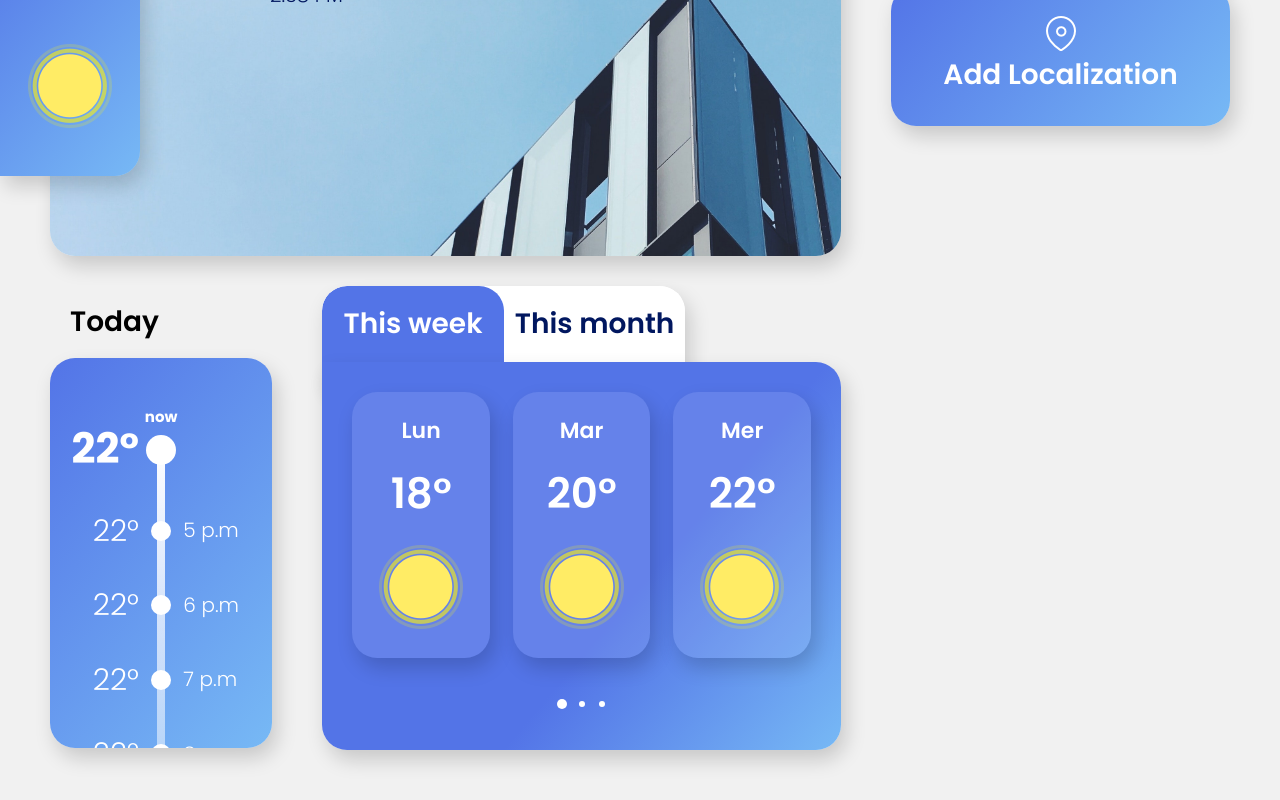
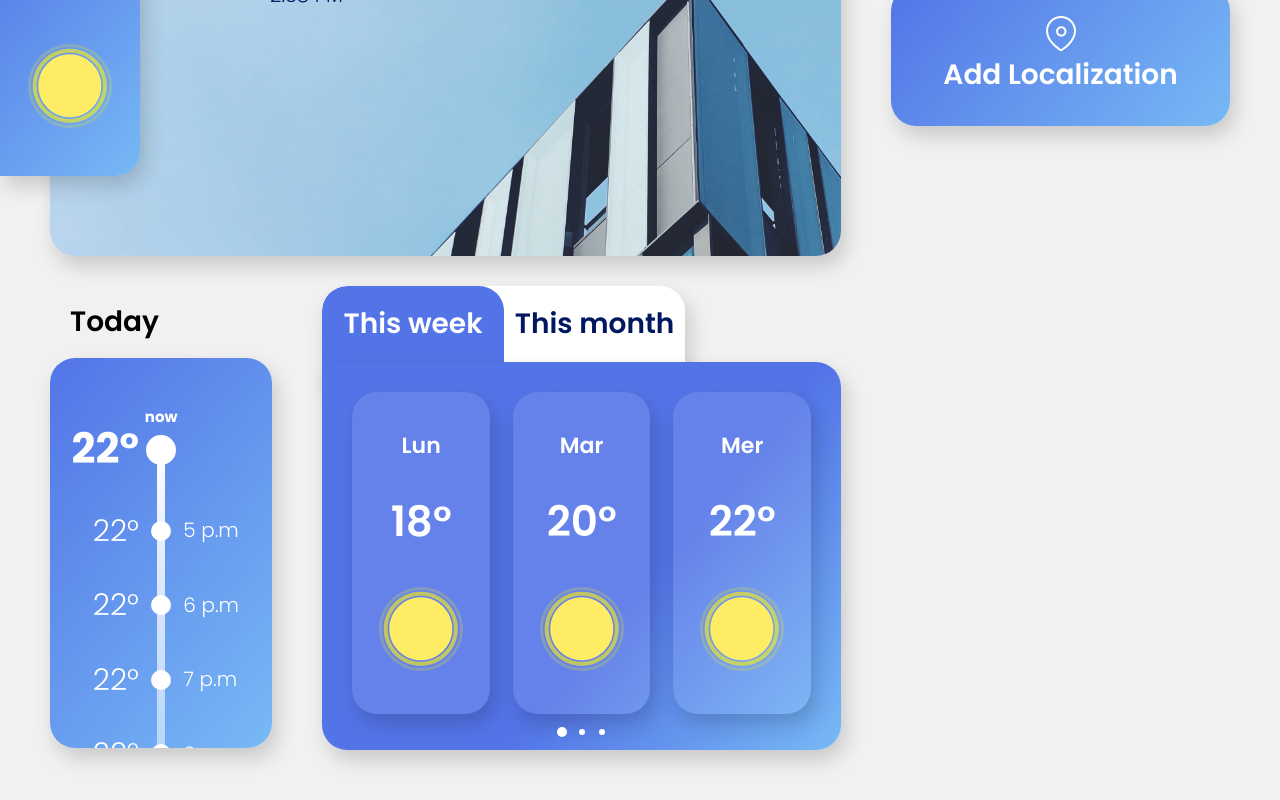
Before and after one commit to rrhox/weather-app, a React (Create React App) app: page /home in a window 1280 px wide. Shown: the part 234-1034 px from the top of the page. Built offline with nearby package versions, Linux system fonts and the light colour scheme.

Commit message:
fix(weather-app): slider

```diff
--- a/src/features/home/components/organisms/WeekWeather.tsx
+++ b/src/features/home/components/organisms/WeekWeather.tsx
@@ -41,7 +41,12 @@ const WeekWeather: React.FC = memo(() => {
         },
         {
           tabLabel: 'This month',
-          content: <MonthWeather />,
+          content: (
+            <Slider>
+              <MonthWeather />
+              <MonthWeather />
+            </Slider>
+          ),
         },
       ]}
     />
--- a/src/shared/components/molecules/Slider.tsx
+++ b/src/shared/components/molecules/Slider.tsx
@@ -37,7 +37,7 @@ const Body = styled.div`
 
 const InnerBody = styled.div<{ isActive: boolean }>`
   display: ${(props) => (props.isActive ? 'block' : 'none')};
-  height: 90%;
+  height: 100%;
 `;
 
 type SliderProps = {
--- a/src/shared/components/molecules/Tabs.tsx
+++ b/src/shared/components/molecules/Tabs.tsx
@@ -17,7 +17,7 @@ const Body = styled.div<BaseContainerElementProps & { index: number }>`
   border-top-left-radius: ${(props) => (props.index === 1 ? 0 : props.theme.borderRadius)};
   position: absolute;
   bottom: 0;
-  padding: 3rem;
+  padding: 3rem 3rem 0rem 3rem;
 `;
 
 const TabList = styled.div`
```
